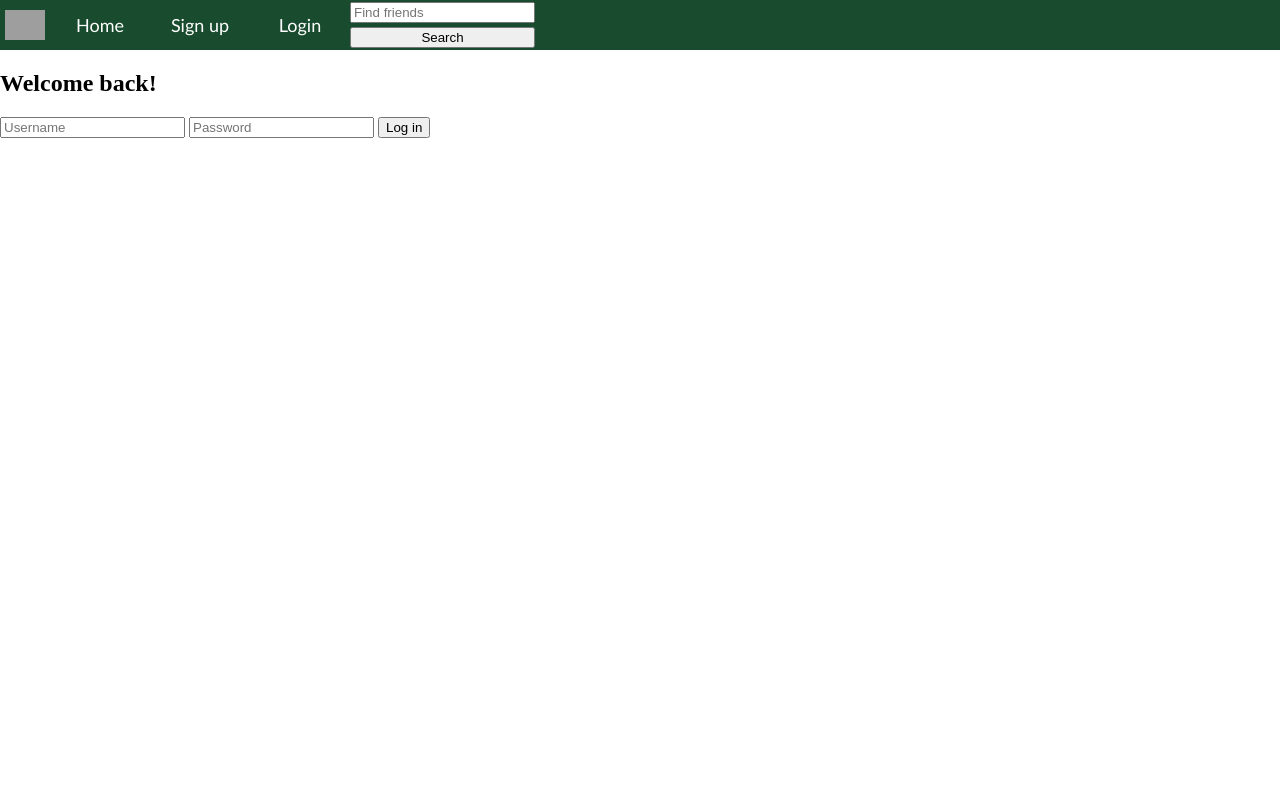
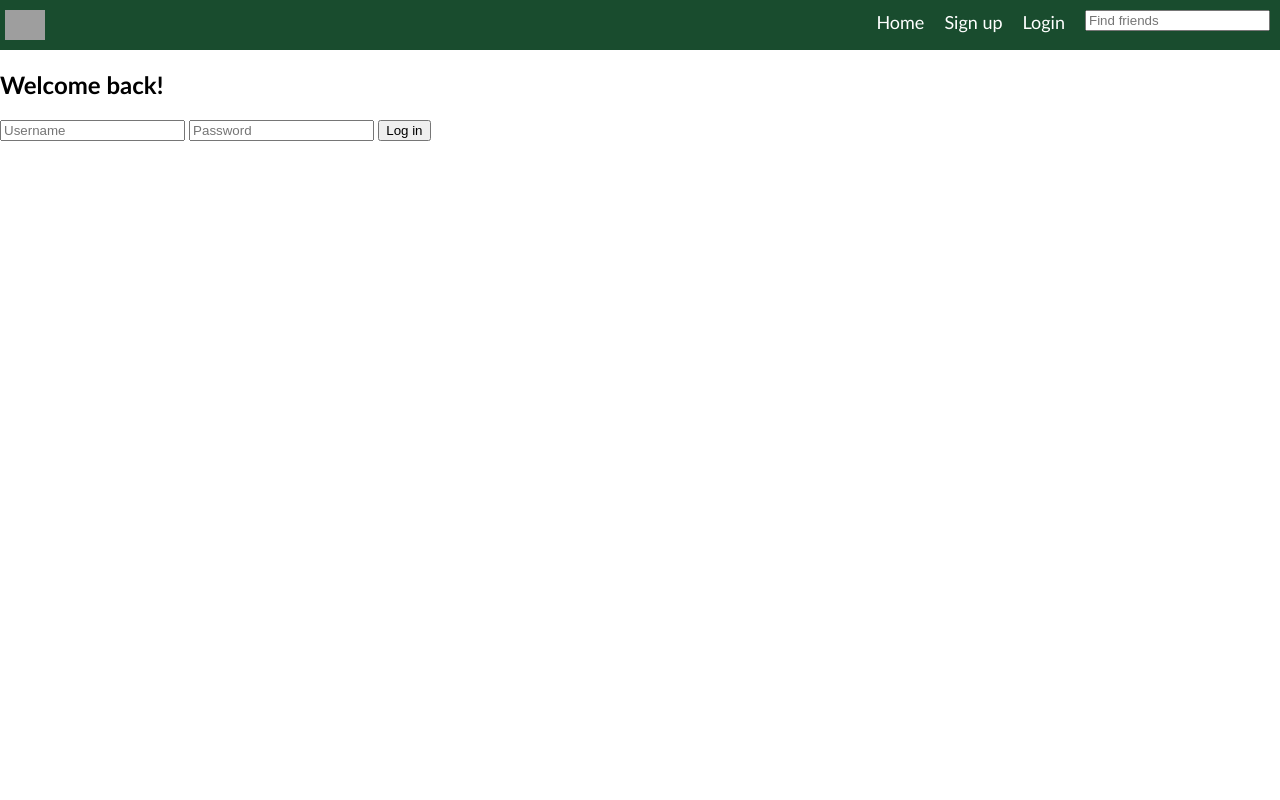
Before and after one commit to michelle-antelo/national-parks-capstone, a Flask app: page /login in a window 1280 px wide; the page is wider, and only the part inside the window is pictured. Run offline with Flask 3, Linux system fonts and the light colour scheme; parts of the project's set-up code (start-up, migrations or seed data) failed here and were passed over; grey boxes are pictures that could not be loaded.

Commit message:
profile css

```diff
--- a/app.py
+++ b/app.py
@@ -22,8 +22,14 @@ app.app_context().push()
 
 connect_db(app)
 
-# db.drop_all()
-# db.create_all()
+##############################################################################
+# Homepage
+
+@app.route('/')
+def homepage():
+    """Render Homepage"""
+
+    return render_template("home.html")
 
 ##############################################################################
 # User signup/login/logout
@@ -50,7 +56,6 @@ def do_logout():
     if CURR_USER_KEY in session:
         del session[CURR_USER_KEY]
 
-
 @app.route('/signup', methods=["GET", "POST"])
 def signup():
     """User signup / Create user in db and redirect to home"""
@@ -73,7 +78,7 @@ def signup():
 
         except IntegrityError:
             flash("Username already taken", 'danger')
-            return render_template('user/signup.html', form=form)
+            return render_template('users/signup.html', form=form)
 
         do_login(user)
 
@@ -90,8 +95,8 @@ def login():
     form = LoginForm()
 
     if form.validate_on_submit():
-        user = User.authenticate(form.username.data,
-                                 form.password.data)
+        print('Username: ', form.username.data, "Password? ", form.password.data)
+        user = User.authenticate(form.username.data, form.password.data)
 
         if user:
             do_login(user)
@@ -111,14 +116,6 @@ def logout():
     flash("Successfully logged out!", "success")
     return redirect("/")
 
-
-##############################################################################
-# Homepage
-
-@app.route('/')
-def homepage():
-    """Render Homepage"""
-    return render_template("home.html")
 
 ##############################################################################
 # View/edit profiles
--- a/models.py
+++ b/models.py
@@ -37,7 +37,7 @@ class User(db.Model):
     )
 
     image_url = db.Column(
-        db.Text,,
+        db.Text,
     )
 
     bio = db.Column(
--- a/static/style.css
+++ b/static/style.css
@@ -1,12 +1,16 @@
 html, body {
+    position: relative;
+    width: 100vw;
+    height: 100vh;
     margin: 0;
     top: 0;
     left: 0;
+    font-family: 'Gill Sans', 'Gill Sans MT', Calibri, 'Trebuchet MS', sans-serif;
 }
 
 .nav-bar {
     position: relative;
-    width: 100vw;
+    width: 100%;
     height: 50px;
     margin: 0;
     border: none;
@@ -30,40 +34,30 @@ html, body {
 }
 
 .button-wrapper {
-    position: relative;
+    position: absolute;
     top: 0;
-    left: 50px;
+    width: 100%;
     display: flex;
+    justify-content: right;
 }
 
 .nav-button{
     position: relative;
-    width: 100px;
-    height: 50px;
+    margin: 10px;
+    height: 100%;
     display: inline-grid;
-    align-items: center;
+
 }
 
 .nav-button > a {
+    position: relative;
     color: white;
     text-align: center;
     text-decoration: none;
     font-size: large;
-    font-family: 'Gill Sans', 'Gill Sans MT', Calibri, 'Trebuchet MS', sans-serif;
+    line-height: 25px;
+    height: 100%;
 }
-
-.nav-button-right {
-    width: 100px;
-    height: 50px;
-    display: inline-grid;
-    align-items: center;
-    right: -50px;
+.nav-button > a:hover {
+    top: -2px;
 }
-
-.nav-button-right > a {
-    color: white;
-    text-align: center;
-    text-decoration: none;
-    font-size: large;
-    font-family: 'Gill Sans', 'Gill Sans MT', Calibri, 'Trebuchet MS', sans-serif;
-}
--- a/templates/base.html
+++ b/templates/base.html
@@ -7,6 +7,7 @@
     <title>Natty Parks {% block title %}{% endblock %}</title>
 
     <link rel="stylesheet" href="../static/style.css">
+    <link rel="stylesheet" href="../static/profile.css">
 </head>
 {% block body %}
     <nav class="nav-bar">
@@ -15,16 +16,15 @@
             <div class="button-wrapper">
                 <div class="nav-button"><a href='./'>Home</a></div>
                 {% if not g.user %}
-                    <div class="nav-button-right"><a href='/signup'>Sign up</a></div>
-                    <div class="nav-button-right"><a href='/login'>Login</a></div>
+                    <div class="nav-button"><a href='/signup'>Sign up</a></div>
+                    <div class="nav-button"><a href='/login'>Login</a></div>
                 {% else %}
-                    <div class="nav-button-right"><a href='/profile'>Profile</a></div>
-                    <div class="nav-button-right"><a href='/logout'>Logout</a></div>
+                    <div class="nav-button"><a href='/profile'>Profile</a></div>
+                    <div class="nav-button"><a href='/logout'>Logout</a></div>
                 {% endif %}
                 {% if request.endpoint != None %}
                 <form class="nav-button" action="/users">
                     <input name="q" class="form-control" placeholder="Find friends" id="search">
-                    <button>Search</button>
                 </form>
                 {% endif %}
             </div>
--- a/templates/users/login.html
+++ b/templates/users/login.html
@@ -2,9 +2,8 @@
 
 {% block content %}
 
-  <div class="row justify-content-md-center">
-    <div class="col-md-7 col-lg-5">
-      <h2 class="join-message">Welcome back!</h2>
+<div>
+  <h2>Welcome back!</h2>
 
   <form method="POST" id="user_form">
     {{ form.hidden_tag() }}
@@ -16,9 +15,8 @@
       {{ field(placeholder=field.label.text, class="form-control") }}
     {% endfor %}
 
-        <button class="btn btn-primary btn-block btn-lg">Log in</button>
+    <button>Log in</button>
   </form>
-    </div>
 </div>
 
 {% endblock %}
```
Also changed, not shown: static/profile.css (added, +57 -0 lines), templates/users/profile.html (+13 -9 lines), README.md. Lines whose indentation alone changed are shown as unchanged.
